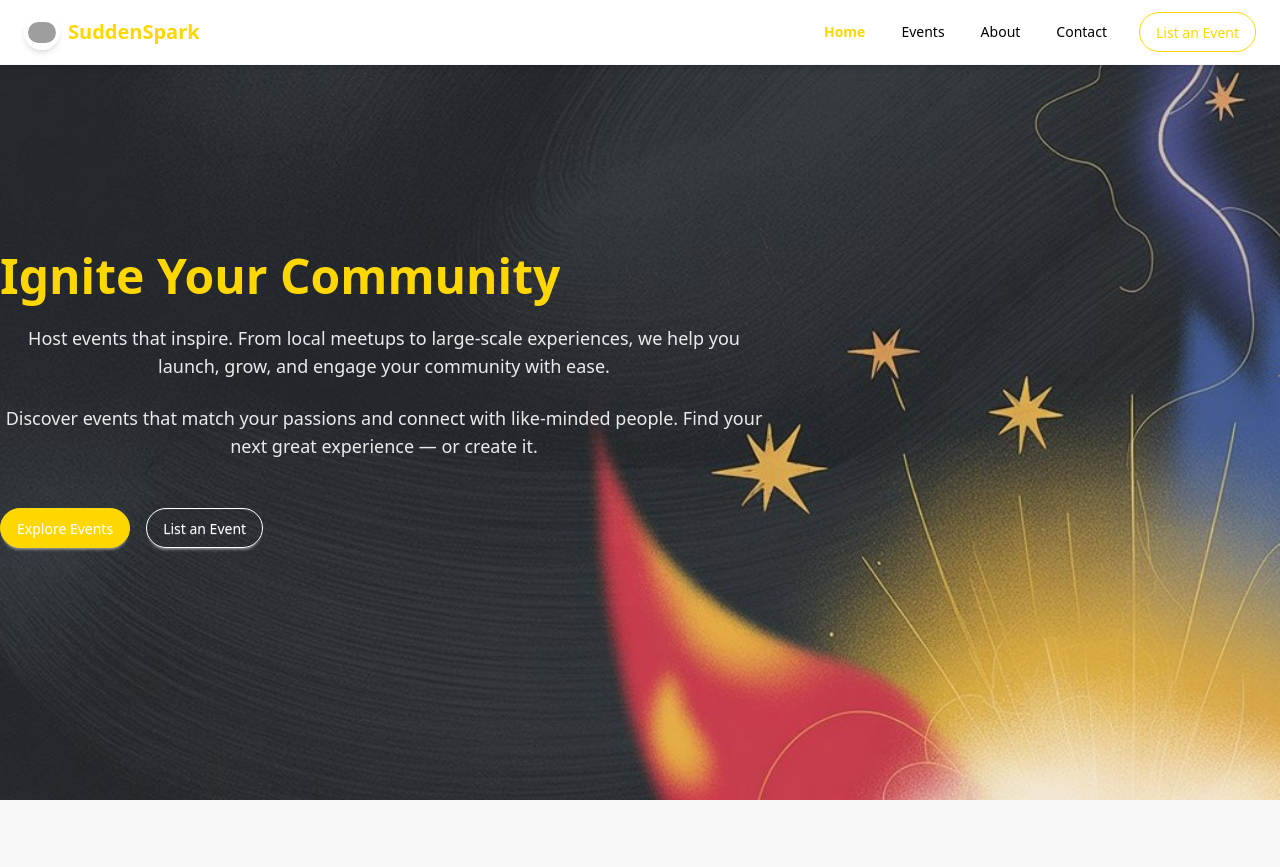
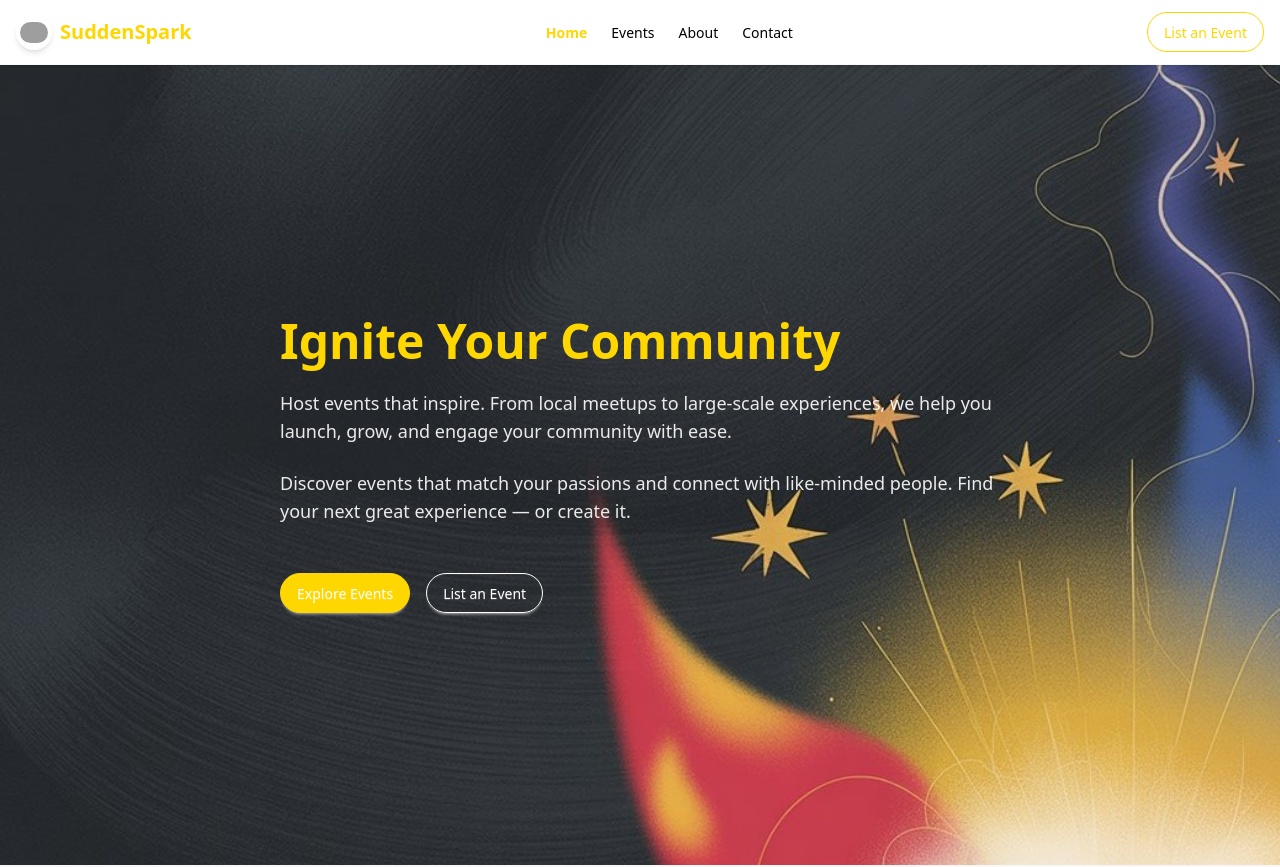
Before and after one commit to Wamiq319/suddenspark, a Next.js app: page / in a window 1280 px wide. Shown: the top 867 px of the page. Built offline with nearby package versions, Linux system fonts and the light colour scheme; grey boxes are pictures that could not be loaded.

Commit message:
Mobile layout fixed

```diff
--- a/src/components/home/Hero.tsx
+++ b/src/components/home/Hero.tsx
@@ -14,8 +14,7 @@ export const Hero = () => {
         backgroundRepeat: "no-repeat",
       }}
     >
-      {/* Content */}
-      <div className="relative z-10 max-w-3xl flex flex-col gap-6 text-left text-white items-center sm:items-start sm:text-center  w-full">
+      <div className="relative z-10 max-w-3xl flex flex-col gap-6 text-center sm:text-left text-white items-center sm:items-start w-full mx-auto px-6">
         <h1 className="text-4xl md:text-5xl font-bold gold">
           Ignite Your Community
         </h1>
@@ -30,7 +29,7 @@ export const Hero = () => {
           people. Find your next great experience — or create it.
         </p>
 
-        <div className="mt-6 flex flex-col sm:flex-row gap-4 w-full items-center sm:items-start justify-center sm:justify-start">
+        <div className="mt-6 flex flex-col sm:flex-row gap-4 w-full sm:w-auto items-center sm:items-start justify-center sm:justify-start">
           <Link href="/events">
             <Button color="gold" rounded className="w-full sm:w-auto">
               Explore Events
--- a/src/components/layout/Navbar.tsx
+++ b/src/components/layout/Navbar.tsx
@@ -2,35 +2,29 @@
 
 import Link from "next/link";
 import Image from "next/image";
+import { useState } from "react";
 import { usePathname } from "next/navigation";
 import { Button } from "@/components/ui/Button";
-import { HiMenu } from "react-icons/hi";
+import { HiMenu, HiX } from "react-icons/hi";
+
+const NAV_ITEMS = [
+  { href: "/", label: "Home" },
+  { href: "/events", label: "Events" },
+  { href: "/about", label: "About" },
+  { href: "/contact", label: "Contact" },
+];
 
 export function Navbar() {
   const pathname = usePathname();
+  const [open, setOpen] = useState(false);
 
-  const navLink = (href: string, label: string) => (
-    <li>
-      <Link
-        href={href}
-        className={`text-sm transition-colors duration-200 hover:gold ${
-          pathname === href ? "gold font-semibold" : "text-black"
-        }`}
-      >
-        {label}
-      </Link>
-    </li>
-  );
+  const isActive = (href: string) =>
+    pathname === href ? "gold font-semibold" : "text-black";
 
   return (
-    <div className="drawer z-50">
-      <input id="nav-drawer" type="checkbox" className="drawer-toggle" />
-
-      {/* Navbar */}
-      <div className="drawer-content">
-        <nav className="navbar bg-white border-b border-base-200 shadow-md fixed top-0 left-0 w-full z-50">
-          <div className="w-full px-4 flex items-center justify-between">
-            {/* Left: Logo + text */}
+    <header className="sticky top-0 z-50 w-full bg-white shadow-sm border-b border-base-200">
+      <nav className="max-w-7xl mx-auto px-4 py-3 flex items-center justify-between">
+        {/* Logo */}
         <Link href="/" className="flex items-center gap-2 min-w-0">
           <span className="inline-flex items-center justify-center rounded-full bg-white/80 shadow-md w-9 h-9 shrink-0">
             <Image
@@ -47,14 +41,24 @@ export function Navbar() {
           </span>
         </Link>
 
-            {/* Desktop nav */}
-            <div className="hidden md:flex items-center gap-4">
-              <ul className="menu menu-horizontal px-1 gap-3">
-                {navLink("/", "Home")}
-                {navLink("/events", "Events")}
-                {navLink("/about", "About")}
-                {navLink("/contact", "Contact")}
+        {/* Desktop Nav */}
+        <ul className="hidden md:flex gap-6 items-center">
+          {NAV_ITEMS.map((item) => (
+            <li key={item.href}>
+              <Link
+                href={item.href}
+                className={`text-sm transition-colors hover:gold ${isActive(
+                  item.href
+                )}`}
+              >
+                {item.label}
+              </Link>
+            </li>
+          ))}
         </ul>
+
+        {/* Desktop Button */}
+        <div className="hidden md:block">
           <Link href="/submit">
             <Button color="gold" outline rounded>
               List an Event
@@ -62,35 +66,40 @@ export function Navbar() {
           </Link>
         </div>
 
-            {/* Mobile hamburger */}
-            <label
-              htmlFor="nav-drawer"
-              className="btn btn-ghost btn-sm md:hidden"
+        {/* Mobile Hamburger */}
+        <button
+          onClick={() => setOpen(!open)}
+          className="md:hidden btn btn-ghost btn-sm"
+          aria-label="Toggle menu"
         >
-              <HiMenu className="w-6 h-6" />
-            </label>
-          </div>
+          {open ? <HiX className="w-6 h-6" /> : <HiMenu className="w-6 h-6" />}
+        </button>
       </nav>
-      </div>
 
-      {/* Drawer content for mobile */}
-      <div className="drawer-side md:hidden z-50">
-        <label htmlFor="nav-drawer" className="drawer-overlay"></label>
-        <div className="menu p-4 w-72 min-h-full bg-white text-base-content flex flex-col justify-between">
-          <ul className="space-y-1">
-            {navLink("/", "Home")}
-            {navLink("/events", "Events")}
-            {navLink("/about", "About")}
-            {navLink("/contact", "Contact")}
+      {/* Mobile Dropdown */}
+      {open && (
+        <div className="md:hidden bg-white px-4 pb-4 border-t border-base-200">
+          <ul className="flex flex-col gap-3 mt-2">
+            {NAV_ITEMS.map((item) => (
+              <li key={item.href}>
+                <Link
+                  href={item.href}
+                  className={`block text-base py-1 ${isActive(item.href)}`}
+                  onClick={() => setOpen(false)}
+                >
+                  {item.label}
+                </Link>
+              </li>
+            ))}
           </ul>
 
-          <Link href="/submit" className="mt-6">
+          <Link href="/submit" className="block mt-4">
             <Button color="gold" outline rounded className="w-full">
               List an Event
             </Button>
           </Link>
         </div>
-      </div>
-    </div>
+      )}
+    </header>
   );
 }
```
Lines whose indentation alone changed are shown as unchanged.
